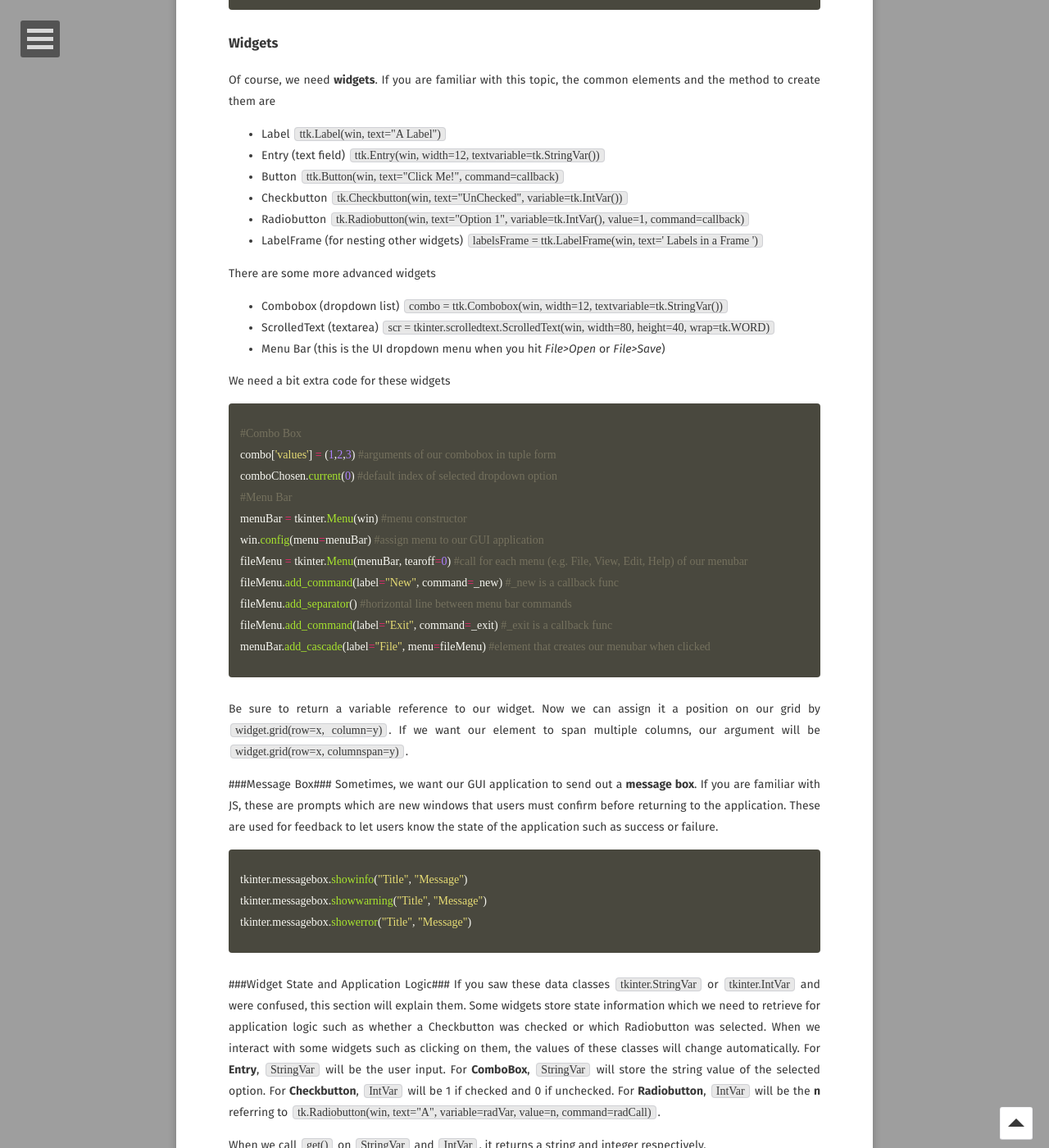
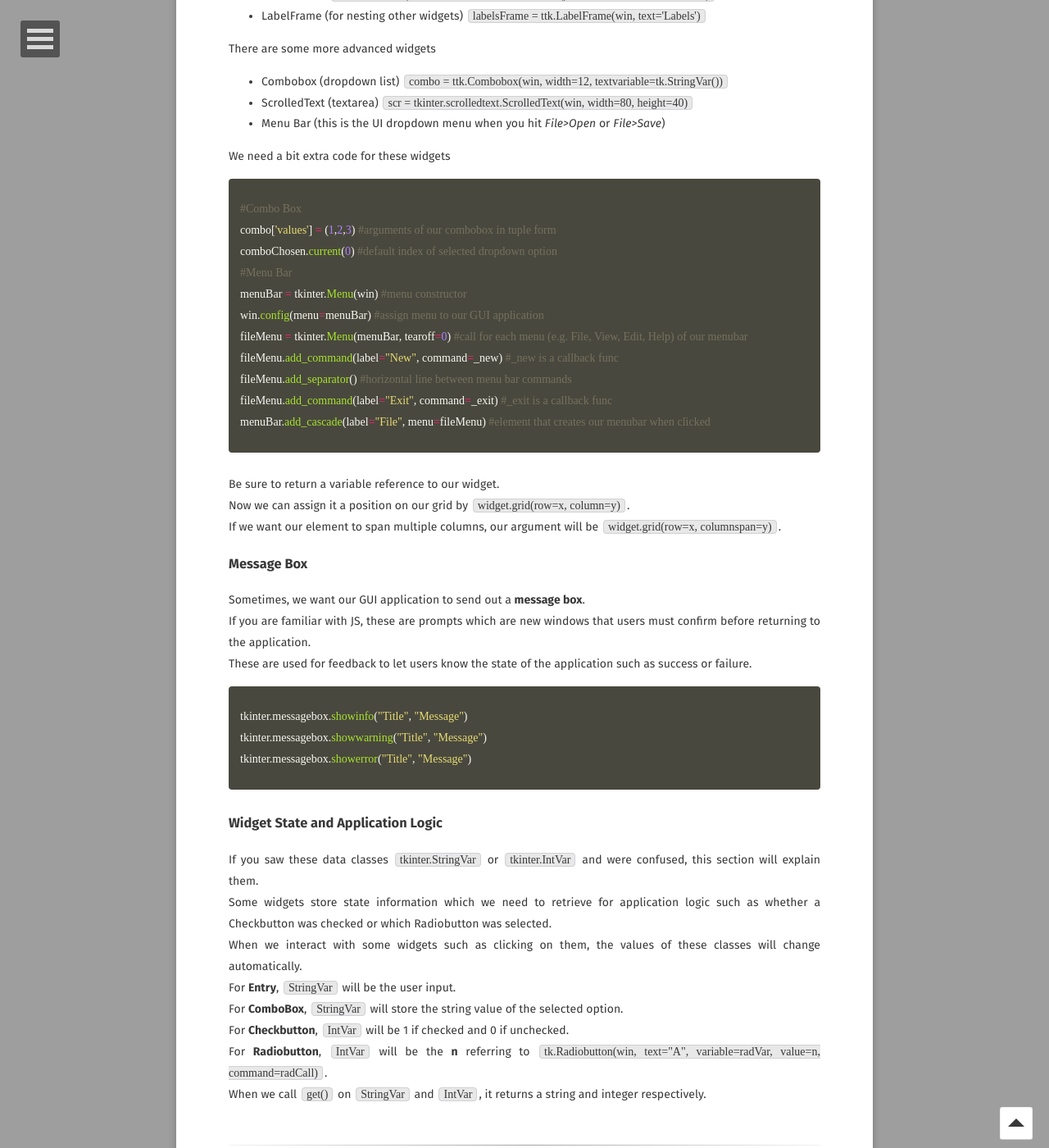
Before and after one commit to kearychang/kearychang.github.io, a Jekyll site: the page built from _posts/2021-04-06-Python TKinter Quick Tutorial.md, in a window 1280 px wide and 1400 px high, scrolled down 1422 px. Shown: the whole window at 82% size. Built offline with Jekyll 4.4.1, drawn with Linux system fonts in a browser that asks for light colours; some web fonts are replaced; some of the changed text lies outside the part shown.

Commit message:
updated GUI application markdown notes, fixed blog format

```diff
--- a/_posts/2021-04-06-Python TKinter Quick Tutorial.md
+++ b/_posts/2021-04-06-Python TKinter Quick Tutorial.md
@@ -6,9 +6,10 @@ excerpt: A quick rundown to creating GUI for desktop app in Python3
 tags: [Frontend]
 comments: true
 ---
-So you want a quick and easy GUI for a tool? Consider ![TKinter](https://docs.python.org/3/library/tkinter.html).
-This module ships with Python3 so it doesn't have to be installed.
-This blog post's markdown was created using a GUI application that handles the boilerplate of creating Github page posts.
+So you want a quick and easy GUI for a tool?\
+Consider [TKinter](https://docs.python.org/3/library/tkinter.html).\
+This module ships with Python3 so it doesn't have to be installed.\
+This blog post's Markdown was created using a GUI application that handles the boilerplate of creating Github page posts.
 ![Create Blog Post GUI](https://raw.githubusercontent.com/kearychang/kearychang.github.io/master/assets/post-project/createPostGUI.jpg)
 
 The base code looks like this.
@@ -22,17 +23,18 @@ win.mainloop()  #initialize application and its event loop
 {% endhighlight %}
 
 ### Widgets ###
-Of course, we need **widgets**. If you are familiar with this topic, the common elements and the method to create them are
+Of course, we need **widgets**.\
+If you are familiar with this topic, the common elements and the method to create them are
 * Label `ttk.Label(win, text="A Label")`
 * Entry (text field) `ttk.Entry(win, width=12, textvariable=tk.StringVar())`
 * Button `ttk.Button(win, text="Click Me!", command=callback)`
 * Checkbutton `tk.Checkbutton(win, text="UnChecked", variable=tk.IntVar())`
-* Radiobutton `tk.Radiobutton(win, text="Option 1", variable=tk.IntVar(), value=1, command=callback)`
-* LabelFrame (for nesting other widgets) `labelsFrame = ttk.LabelFrame(win, text=' Labels in a Frame ')`
+* Radiobutton `tk.Radiobutton(win, text="1", variable=tk.IntVar(), value=1, command=callback)`
+* LabelFrame (for nesting other widgets) `labelsFrame = ttk.LabelFrame(win, text='Labels')`
 
 There are some more advanced widgets
 * Combobox (dropdown list) `combo = ttk.Combobox(win, width=12, textvariable=tk.StringVar())`
-* ScrolledText (textarea) `scr = tkinter.scrolledtext.ScrolledText(win, width=80, height=40, wrap=tk.WORD)`
+* ScrolledText (textarea) `scr = tkinter.scrolledtext.ScrolledText(win, width=80, height=40)`
 * Menu Bar (this is the UI dropdown menu when you hit *File>Open* or *File>Save*)
 
 We need a bit extra code for these widgets
@@ -50,12 +52,14 @@ fileMenu.add_command(label="Exit", command=_exit) #_exit is a callback func
 menuBar.add_cascade(label="File", menu=fileMenu) #element that creates our menubar when clicked
 {% endhighlight %}
 
-Be sure to return a variable reference to our widget.
-Now we can assign it a position on our grid by `widget.grid(row=x, column=y)`.
+Be sure to return a variable reference to our widget.\
+Now we can assign it a position on our grid by `widget.grid(row=x, column=y)`.\
 If we want our element to span multiple columns, our argument will be `widget.grid(row=x, columnspan=y)`.
 
-###Message Box###
-Sometimes, we want our GUI application to send out a **message box**. If you are familiar with JS, these are prompts which are new windows that users must confirm before returning to the application. These are used for feedback to let users know the state of the application such as success or failure.
+### Message Box ###
+Sometimes, we want our GUI application to send out a **message box**.\
+If you are familiar with JS, these are prompts which are new windows that users must confirm before returning to the application.\
+These are used for feedback to let users know the state of the application such as success or failure.
 
 {% highlight python %}
 tkinter.messagebox.showinfo("Title", "Message")
@@ -63,13 +67,12 @@ tkinter.messagebox.showwarning("Title", "Message")
 tkinter.messagebox.showerror("Title", "Message")
 {% endhighlight %}
 
-###Widget State and Application Logic###
-If you saw these data classes `tkinter.StringVar` or `tkinter.IntVar` and were confused, this section will explain them.
-Some widgets store state information which we need to retrieve for application logic such as whether a Checkbutton was checked or which Radiobutton was selected.
-When we interact with some widgets such as clicking on them, the values of these classes will change automatically.
-For **Entry**, `StringVar` will be the user input.
-For **ComboBox**, `StringVar` will store the string value of the selected option.
-For **Checkbutton**, `IntVar` will be 1 if checked and 0 if unchecked.
-For **Radiobutton**, `IntVar` will be the **n** referring to `tk.Radiobutton(win, text="A", variable=radVar, value=n, command=radCall)`.
-
+### Widget State and Application Logic ###
+If you saw these data classes `tkinter.StringVar` or `tkinter.IntVar` and were confused, this section will explain them.\
+Some widgets store state information which we need to retrieve for application logic such as whether a Checkbutton was checked or which Radiobutton was selected.\
+When we interact with some widgets such as clicking on them, the values of these classes will change automatically.\
+For **Entry**, `StringVar` will be the user input.\
+For **ComboBox**, `StringVar` will store the string value of the selected option.\
+For **Checkbutton**, `IntVar` will be 1 if checked and 0 if unchecked.\
+For **Radiobutton**, `IntVar` will be the **n** referring to `tk.Radiobutton(win, text="A", variable=radVar, value=n, command=radCall)`.\
 When we call `get()` on `StringVar` and `IntVar`, it returns a string and integer respectively.
--- a/createPost.py
+++ b/createPost.py
@@ -45,7 +45,7 @@ for index, tag in enumerate(tagList):
 
 #MARKDOWN CHEAT SHEET
 mrkdown = tk.Text(win, width=80, height=4)
-mrkdown.insert(tk.END, """# H1 #, ## H2 ##, ### H3 ###, **bold**, *italic*, * UL, `code snip`
+mrkdown.insert(tk.END, """# H1 #, ## H2 ##, ### H3 ###, **bold**, *italic*, * UL, `codesnip`, EndOfLine\\
 ![screenshot_name](/assets/*.jpg), [get the pdf](/assets/*.pdf)
 {% highlight html %}CODEBLOCK{%raw%}escape exec{%endraw%}{% endhighlight %}
 ~~~ html/yaml\\nCODEBLOCK~~~""")
```
